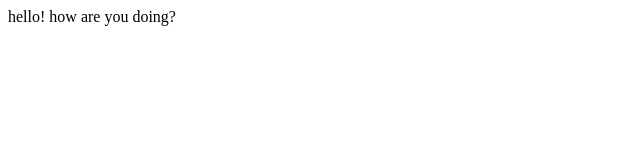
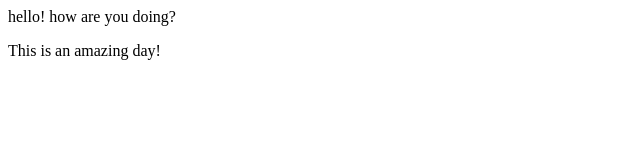
Before and after one commit to Aditi0522/demo-repo, a plain HTML site: page index.html in a window 1280 px wide. Shown: the whole page, without its empty margins (0-640 px from the left). Drawn offline with Linux system fonts and the light colour scheme.

Commit message:
quickcheck

```diff
--- a/index.html
+++ b/index.html
@@ -1,3 +1,4 @@
 <div>
     hello! how are you doing?
 </div>
+<p>This is an amazing day!</p>
```
